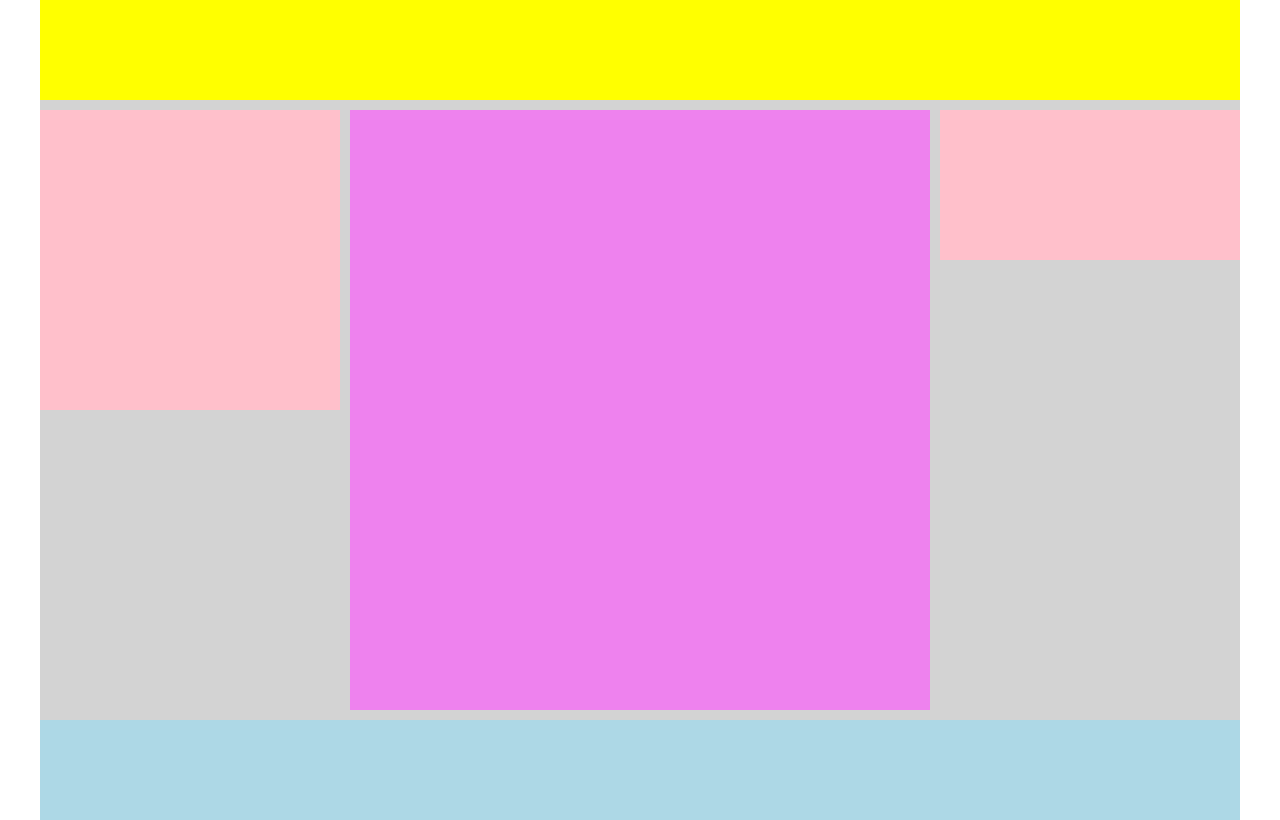
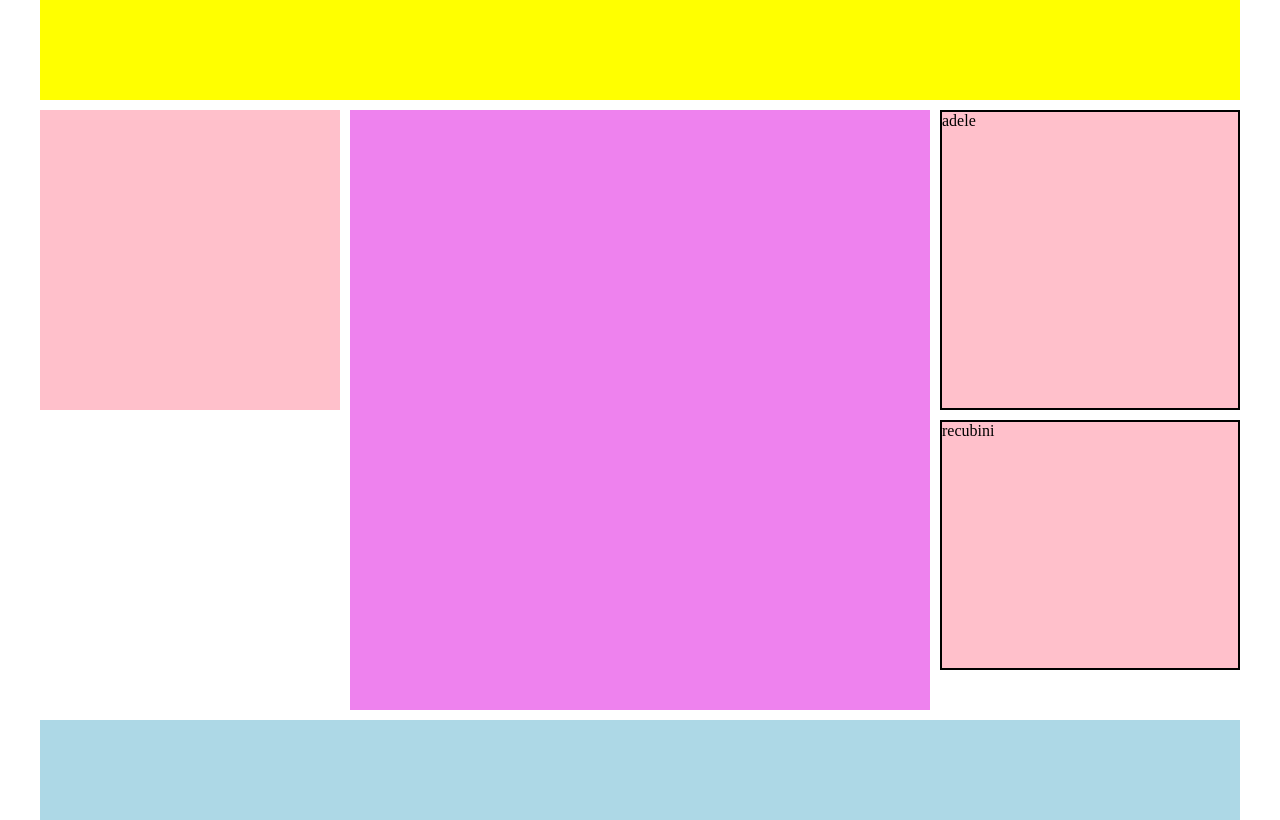
Before and after one commit to adele-recubini/htmlcss-struttura-wp, a plain HTML site: page index.html in a window 1280 px wide. Drawn offline with Linux system fonts and the light colour scheme.

Commit message:
fine esercizio

```diff
--- a/css/style.css
+++ b/css/style.css
@@ -16,7 +16,6 @@
 .page{
   width: 1200px;
   margin:0 auto;
-  background-color: lightgrey;
 }
 header{
   height: 100px;
@@ -39,15 +38,23 @@ header{
 }
 .box3{
   width: 25%;
-  height: 150px;
+  height: 300px;
   background-color: pink;
-
-
+  border: 2px solid black;
 }
-
-
 footer{
   height: 100px;
   background-color:lightblue;
   margin-top: 10px;
 }
+.spacial{
+  height: 500px;
+
+}
+.box4{
+  width: 25%;
+  height: 250px;
+  background-color: pink;
+  border: 2px solid black;
+  margin-top: 10px;
+}
--- a/index.html
+++ b/index.html
@@ -6,6 +6,7 @@
     <link rel="stylesheet" href="css/style.css">
   </head>
   <body>
+    <!-- contentiore della pagina -->
     <div class="page">
     <header>
     </header>
@@ -15,12 +16,23 @@
       </div>
       <div class="left box2">
       </div>
+
+      <div class="spacial">
+
       <div class="left box3">
+        adele
+      </div>
+
+      <div class="left box4">
+        recubini
+      </div>
+
       </div>
     </div>
     <!-- fine struttura centrale e float -->
 
     <footer></footer>
     </div>
+    <!--fine  contenitore della pagina  -->
   </body>
 </html>
```
